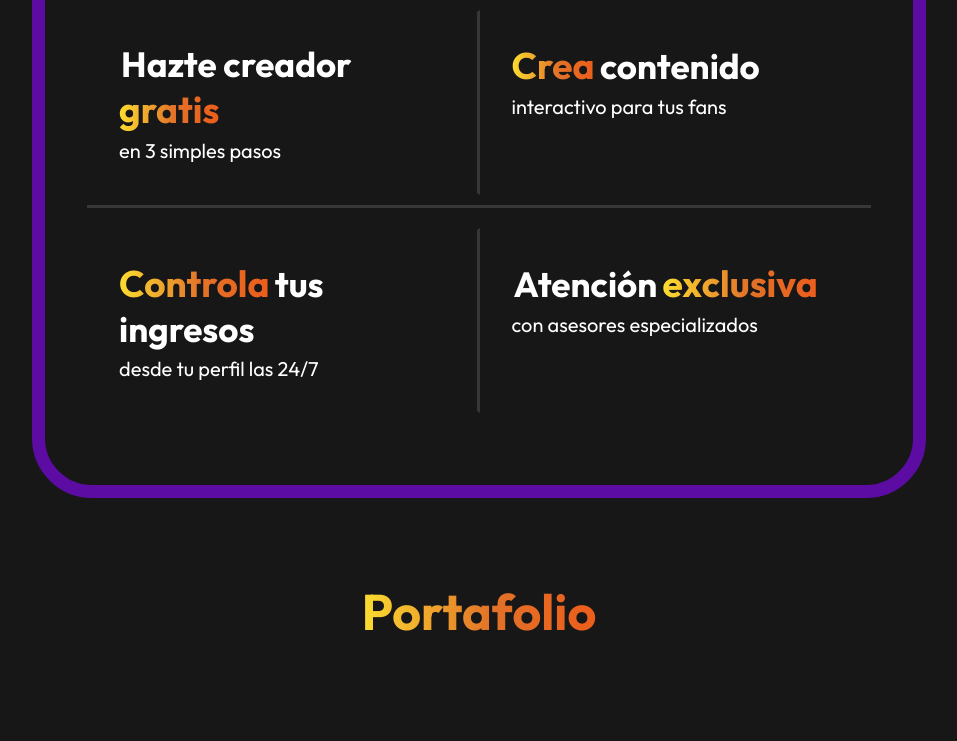
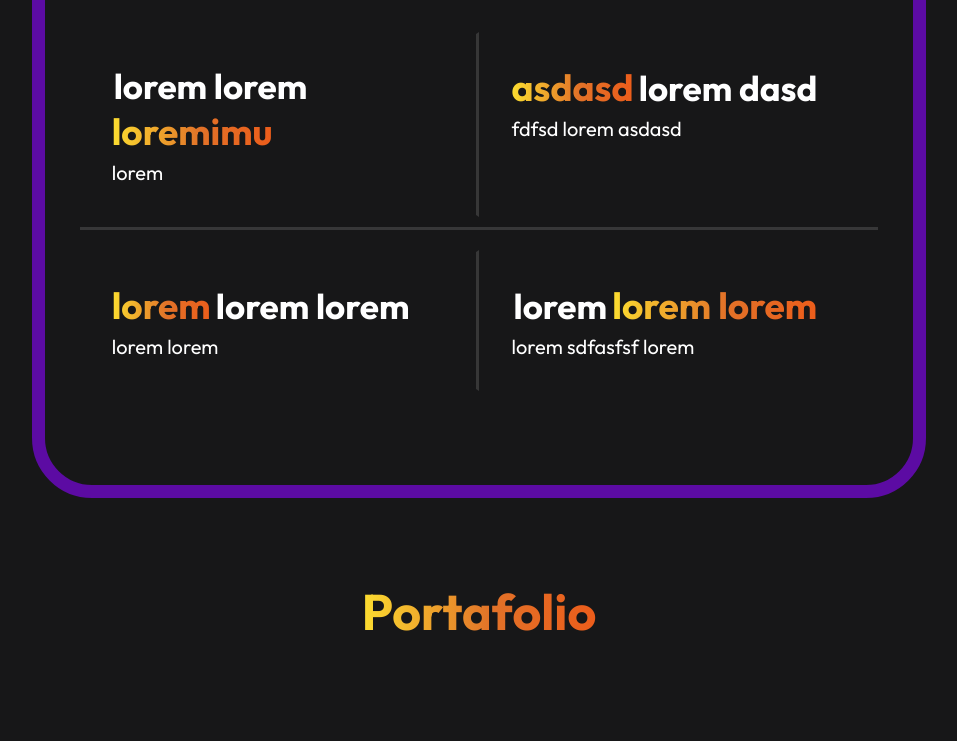
Before and after one commit to GuadalupeSoria/PortafolioExpress, a plain HTML site: page index.html in a window 1280 px wide. Shown: the part 1100-1841 px from the top of the page, without its empty margins (161-1118 px from the left). Drawn offline with nearby package versions, Linux system fonts and the light colour scheme.

Commit message:
change the text for lorem ipsum

```diff
--- a/index.html
+++ b/index.html
@@ -3,8 +3,8 @@
 <head>
     <meta charset="UTF-8">
     <meta name="viewport" content="width=device-width, initial-scale=1.0">
-    <link rel="icon" href="assets/Isologo.svg" type="image/x-icon">
-    <title>Flinbo | Monetiza tu contenido interactivo</title>
+    <link rel="icon" href="assets/CHAOSLOGO-removebg-preview.png" type="image/x-icon">
+    <title>Chaos</title>
     <link rel="stylesheet" href="styles.css">
     <link rel="stylesheet" href="https://fonts.googleapis.com/css2?family=Outfit:wght@300;400;500;700&display=swap">
     <link
@@ -70,19 +70,19 @@
                     <div class="cuadro cuadro1">
                         <div class="contenido">
                             <div>
-                                <span class="titulo">Hazte creador</span>
-                                <span class="titulo-color">gratis</span>
+                                <span class="titulo">lorem lorem</span>
+                                <span class="titulo-color">loremimu</span>
                             </div>
-                            <span class="subtitulo">en 3 simples pasos</span>
+                            <span class="subtitulo">lorem</span>
                         </div>
                     </div>
                     <div class="cuadro">
                         <div class="contenido">
                             <div>
-                                <span class="titulo-color">Crea</span>
-                                <span class="titulo">contenido</span>
+                                <span class="titulo-color">asdasd</span>
+                                <span class="titulo"> lorem dasd</span>
                             </div>
-                            <span class="subtitulo">interactivo para tus fans</span>
+                            <span class="subtitulo">fdfsd lorem asdasd</span>
                         </div>
                     </div>
                 </div>
@@ -90,19 +90,19 @@
                     <div class="cuadro cuadro3">
                         <div class="contenido">
                             <div>
-                                <span class="titulo-color">Controla</span>
-                                <span class="titulo">tus ingresos</span>
+                                <span class="titulo-color">lorem</span>
+                                <span class="titulo">lorem lorem</span>
                             </div>
-                            <span class="subtitulo">desde tu perfil las 24/7</span>
+                            <span class="subtitulo">lorem lorem </span>
                         </div>
                     </div>
                     <div class="cuadro">
                         <div class="contenido">
                             <div>
-                                <span class="titulo">Atención</span>
-                                <span class="titulo-color">exclusiva</span>
+                                <span class="titulo">lorem</span>
+                                <span class="titulo-color">lorem lorem</span>
                             </div>
-                            <span class="subtitulo">con asesores especializados</span>
+                            <span class="subtitulo">lorem sdfasfsf lorem</span>
                         </div>
                     </div>
                 </div>
```
